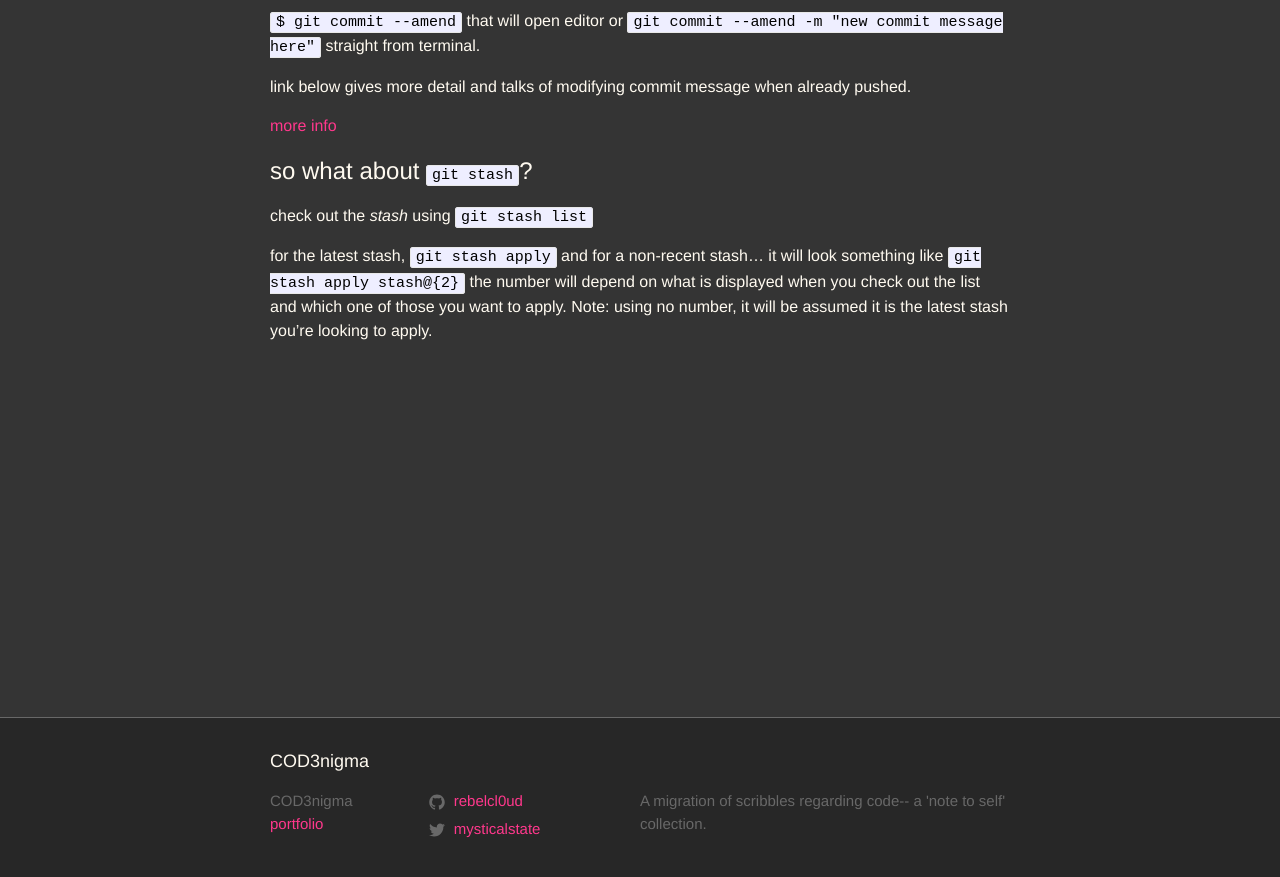
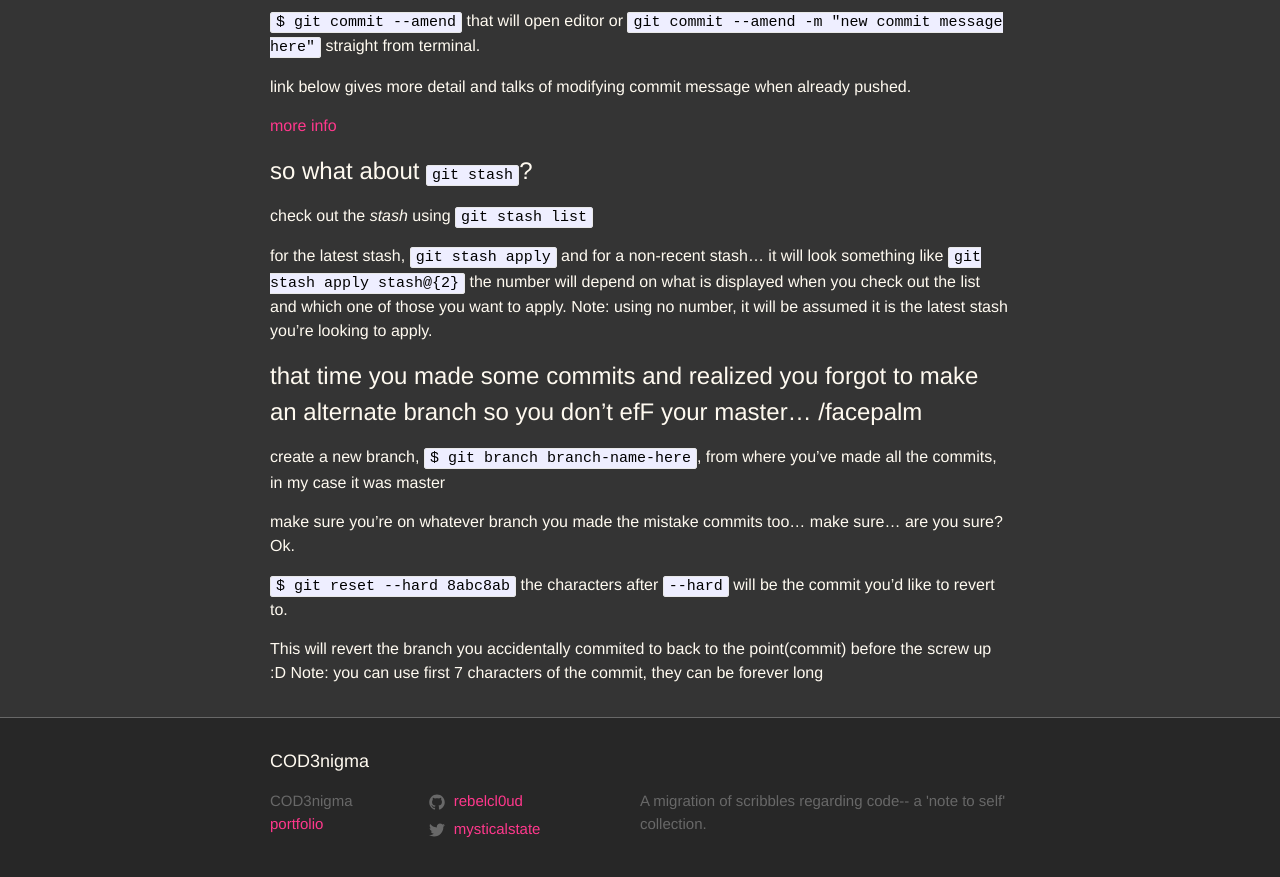
Before and after one commit to rebelcl0ud/blog, a Jekyll site: the page built from _posts/2017-06-19-[06]-git-it-done.markdown, in a window 1280 px wide and 900 px high, scrolled down 1565 px. Shown: the top 877 px of the window. Built offline with Jekyll 4.4.1, drawn with Linux system fonts in a browser that asks for light colours.

Commit message:
add: how to move accidental commits

```diff
--- a/_posts/2017-06-19-[06]-git-it-done.markdown
+++ b/_posts/2017-06-19-[06]-git-it-done.markdown
@@ -77,3 +77,14 @@ link below gives more detail and talks of modifying commit message when already
 check out the *stash* using `git stash list`
 
 for the latest stash, `git stash apply` and for a non-recent stash... it will look something like `git stash apply stash@{2}` the number will depend on what is displayed when you check out the list and which one of those you want to apply. Note: using no number, it will be assumed it is the latest stash you're looking to apply.
+
+# that time you made some commits and realized you forgot to make an alternate branch so you don't efF your master... /facepalm
+
+create a new branch, `$ git branch branch-name-here`, from where you've made all the commits, in my case it was master
+
+make sure you're on whatever branch you made the mistake commits too... make sure... are you sure? Ok.
+
+`$ git reset --hard 8abc8ab` the characters after `--hard` will be the commit you'd like to revert to.
+
+This will revert the branch you accidentally commited to back to the point(commit) before the screw up :D
+Note: you can use first 7 characters of the commit, they can be forever long
```
